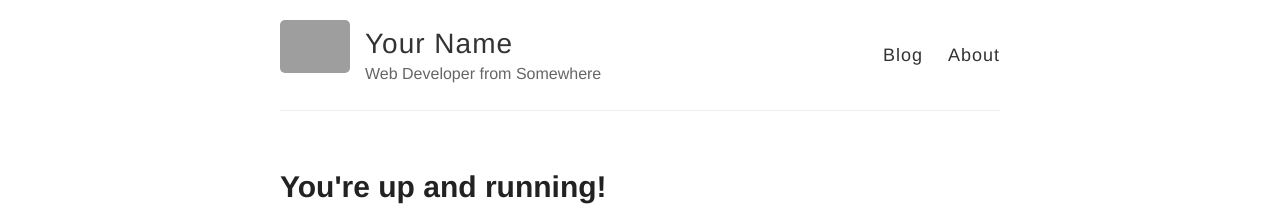
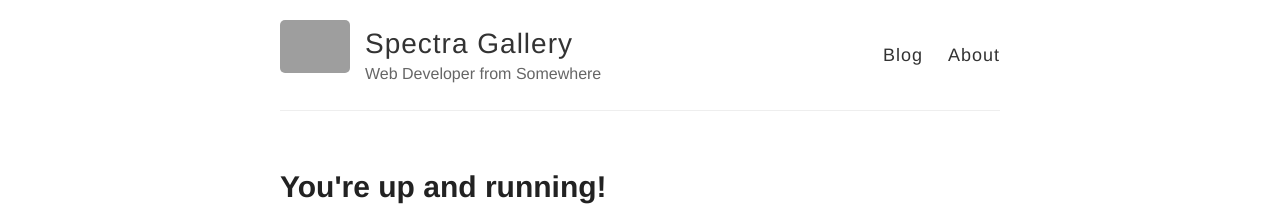
Before and after one commit to zhengyuan-gao/spectra, a Jekyll site: the page built from _posts/2014-3-3-Hello-World.md, in a window 1280 px wide. Shown: the top 222 px of the page. Built offline with Jekyll 4.4.1, drawn with Linux system fonts in a browser that asks for light colours; grey boxes are pictures that could not be loaded.

Commit message:
Update _config.yml
change the title

```diff
--- a/_config.yml
+++ b/_config.yml
@@ -3,7 +3,7 @@
 #
 
 # Name of your site (displayed in the header)
-name: Your Name
+name: Spectra Gallery
 
 # Short bio or description (displayed in the header)
 description: Web Developer from Somewhere
```
